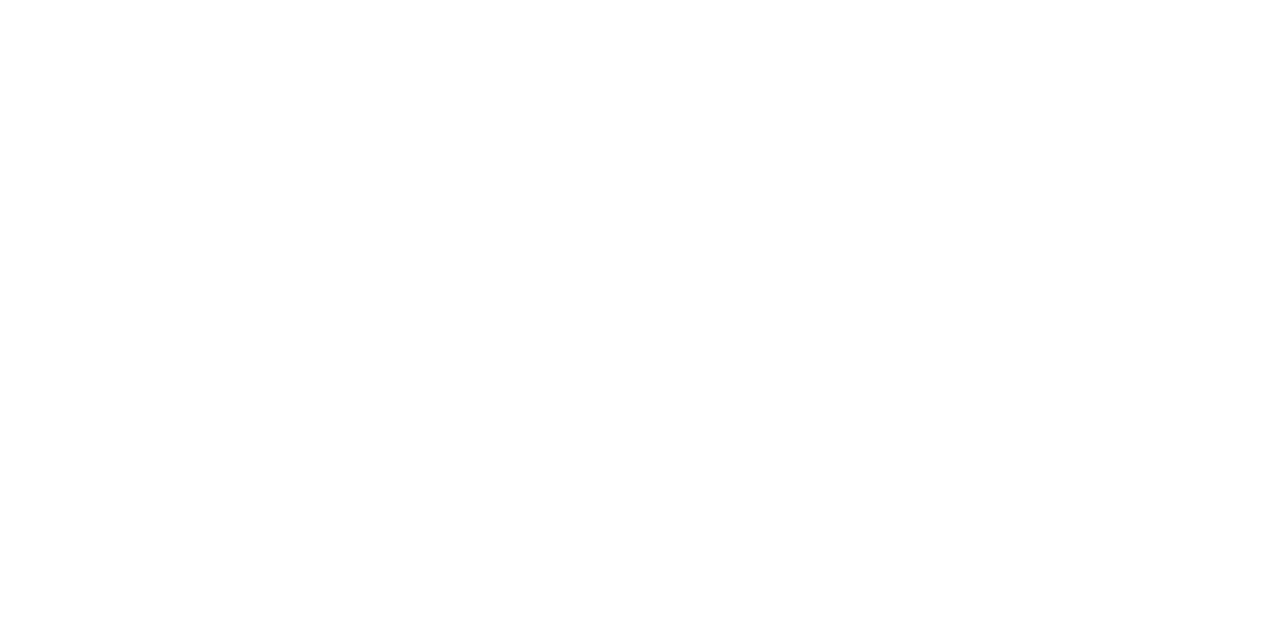
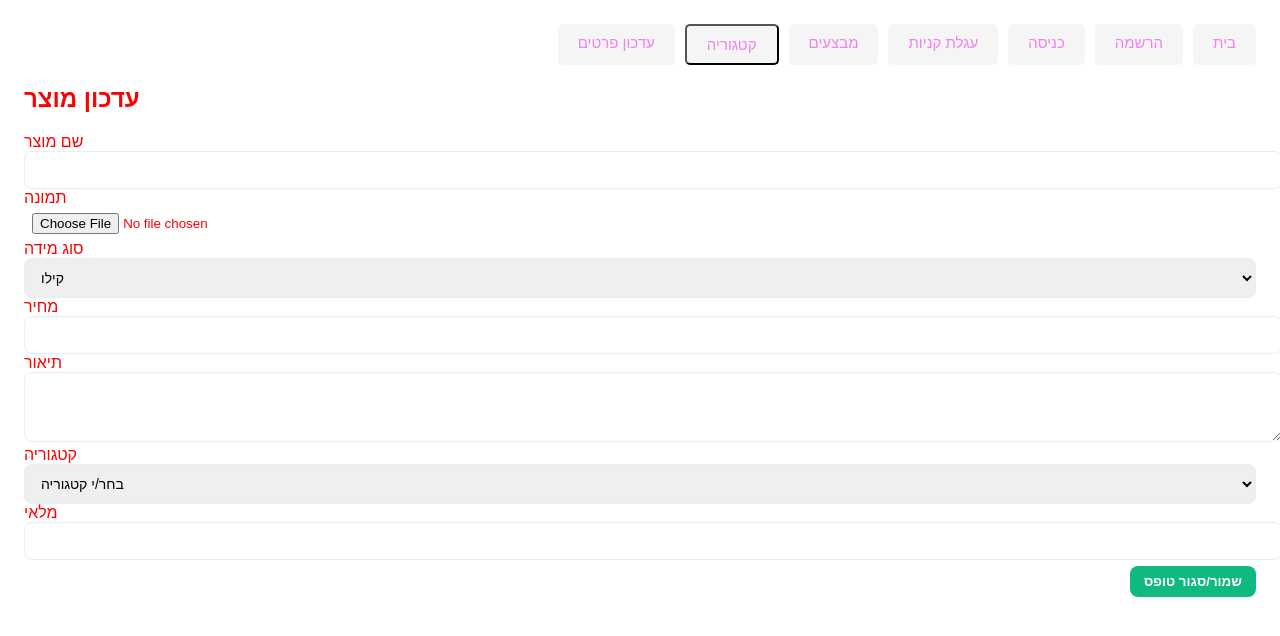
Before and after one commit to gold410/finish-project-server-client, a React (Create React App) app in the folder client/: page /update-product-form in a window 1280 px wide. Before the commit this address had no page. Shown: the top 636 px of the page. Built offline with nearby package versions, Linux system fonts and the light colour scheme.

Commit message:
add update button

```diff
--- a/client/src/App.css
+++ b/client/src/App.css
@@ -59,7 +59,7 @@
     margin-bottom: 10px;
 }
 
-.delete-btn {
+.delete-btn ,.update-btn {
     background-color: #e11d48;
     color: white;
     border: none;
@@ -67,6 +67,7 @@
     border-radius: 5px;
     cursor: pointer;
     transition: background-color 0.2s;
+    margin-right: 8px;
 }
 .add-btn{
         background-color: #e11d48;
--- a/client/src/App.js
+++ b/client/src/App.js
@@ -2,6 +2,7 @@
 import Login from './featuers/auth/login';
 import Register from './featuers/auth/register';
 import AddProductForm from './featuers/product/addProductForm';
+import UpdateProductForm from './featuers/product/updateProductForm';
 import ProductList from './featuers/product/productList'
 import { BrowserRouter as Router ,Route,Routes } from 'react-router-dom';
 import Layout from './commponents/Layout'
@@ -16,6 +17,7 @@
           <Route path='/register' element={<Register/>}/>
           <Route path='/' element={<Login/>}/>
           <Route path='/add-product-form' element={<AddProductForm/>}/>
+          <Route path='/update-product-form' element={<UpdateProductForm/>}/>
           <Route path='/product-list' element={<ProductList/>}/>
         </Route>
       </Routes>
--- a/client/src/app/store.js
+++ b/client/src/app/store.js
@@ -1,4 +1,3 @@
-
 import { configureStore } from "@reduxjs/toolkit";
 import apiSlice from "./apiSlice";
 import authSliceReducer from "../featuers/auth/authSlice";
--- a/client/src/commponents/Navigation.js
+++ b/client/src/commponents/Navigation.js
@@ -24,7 +24,7 @@
         {/* תפריט נפתח */}
         {isOpen && (
           <div style={{ position: "absolute", top: "45px", right: "0", backgroundColor: "#f5f5f5", borderRadius: "5px", zIndex: 1 }}>
-            <NavLink to='/category/Fruits' style={dropdownLinkStyle}>פרות</NavLink>
+            <NavLink to='/category/Fruits' style={dropdownLinkStyle}>פירות</NavLink>
             <NavLink to='/category/Vegetables' style={dropdownLinkStyle}>ירקות</NavLink>
             <NavLink to='/category/Leaves' style={dropdownLinkStyle}>עלים</NavLink>
           </div>
--- a/client/src/featuers/product/productApiSlice.js
+++ b/client/src/featuers/product/productApiSlice.js
@@ -23,8 +23,16 @@
                 body:{id:id}
             }),
             invalidatesTags:["Product"]
+        }),
+        updateProduct:build.mutation({
+           query:({id,formData})=>({
+               url:`api/products/${id}`,
+               method:"PUT",
+               body:formData
+           }),
+           invalidatesTags:["Product"]
         })
     })
 })
 
-export const{useGetProductsQuery, useDeleteProductMutation,useCreateProductMutation}=productApiSlice
+export const{useGetProductsQuery, useDeleteProductMutation,useCreateProductMutation,useUpdateProductMutation}=productApiSlice
--- a/client/src/featuers/product/productList.js
+++ b/client/src/featuers/product/productList.js
@@ -1,13 +1,16 @@
-import { useGetProductsQuery ,useDeleteProductMutation } from "./productApiSlice";
+import { useGetProductsQuery ,useDeleteProductMutation} from "./productApiSlice";
 import "../../App.css";
 import AddProductForm from './addProductForm'
+import UpdateProductForm from "./updateProductForm";
 import { useState } from "react";
 import { useSelector } from "react-redux"
 
 const ProductList = () => {
   const { data: products = [], isLoading, isError, error } = useGetProductsQuery();
   const [deleteProduct]=useDeleteProductMutation()
-  const [showAdd,setShowAdd]=useState(false)//לשנות לFALSE אחרי הבדיקה
+  const [showAdd,setShowAdd]=useState(false)
+  const [showUpdate,setShowUpdate]=useState(false)
+  const [productToUpdate,setProductToUpdate]=useState(null)
   const [quantities,setQuantities]= useState({})
   const user=useSelector(state=>state.auth.user)
 
@@ -19,12 +22,19 @@
   const handDelete=(productItem)=>{
     deleteProduct(productItem._id)
   }
-  const handleAdd=()=>{
-    setShowAdd(true)
+
+  const handleOpenAdd=()=>{setShowAdd(true)}
+  const handleCloseAdd=()=>{setShowAdd(false)}
+
+  const handleOpenUpdate=(product)=>{
+    setProductToUpdate(product)
+    setShowUpdate(true)
   }
-  const handleCloseForm=()=>{
-    setShowAdd(false)
+  const handleCloseUpdate=()=>{
+    setProductToUpdate(null)
+    setShowUpdate(false)
   }
+
   const handleChangeQuantities=(productItem,value,unitType)=>{
     let newValue=value
     if(unitType==="יח'"){
@@ -40,8 +50,9 @@
     console.log("user roles:", user?.roles)
   return (
     <div className="products-wrapper">
-      {user?.roles==="Seller"&&<button className="add-btn" onClick={()=>{handleAdd()}}>Add</button>}
-      {showAdd&&<AddProductForm onClose={handleCloseForm}/>}
+      {user?.roles==="Seller"&&<button className="add-btn" onClick={()=>{handleOpenAdd()}}>Add</button>}
+      {showAdd&&<AddProductForm onClose={handleCloseAdd}/>}
+      {showUpdate&&<UpdateProductForm product={productToUpdate} onClose={handleCloseUpdate}/>}
       <h1 className="products-title">Product List ({products.length})</h1>
       <div className="products-grid">
         {products.map((product) => {
@@ -68,7 +79,12 @@
               </div>
               </div>
               <p>מחיר: {(quentity*product.price).toFixed(2)} ₪({product.unitType === "יח'" ? "יח'" : "קג'"})</p>
-             {user?.roles==="Seller"&&(<button className="delete-btn" onClick={()=>{handDelete(product)}}>Delete</button>)}
+             {user?.roles==="Seller"&&(
+              <>
+              <button className="delete-btn" onClick={()=>{handDelete(product)}}>Delete</button>
+              <button className="update-btn" onClick={()=>{handleOpenUpdate(product)}}>Update</button>
+              </>
+              )}
             </div>
           </div>
           )
--- /dev/null
+++ b/client/src/featuers/product/updateProductForm.js
@@ -0,0 +1,138 @@
+import React, { useState, useEffect } from 'react'
+import { useUpdateProductMutation } from './productApiSlice'
+
+const UpdateProductForm = ({ product, onClose }) => {
+    const [updateProduct] = useUpdateProductMutation()
+    const [form, setForm] = useState({
+        productName: "",
+        image: "",
+        price: "",
+        description: "",
+        kategory: "",
+        inventory: "",
+        unitType: ""
+    })
+
+    useEffect(() => {
+        if (product) {
+            setForm({
+                productName: product.productName || "",
+                image: product.image || "",
+                price: product.price || "",
+                description: product.description || "",
+                kategory: product.kategory || "",
+                inventory: product.inventory || "",
+                unitType: product.unitType || ""
+            })
+        }
+    }, [product])
+
+      const handleChange=(e)=>{
+             const { name, value, type, files } = e.target;
+        setForm((product) => ({
+            ...product,
+            [name]: type === "file" ? files[0] : value
+        }));
+    }
+
+    const handleSubmit = (e) => {
+        console.log(product._id)
+        e.preventDefault()
+
+        const data = new FormData();
+        data.append("productName", form.productName);
+        data.append("image", form.image); // קובץ
+        data.append("price", form.price);
+        data.append("description", form.description);
+        data.append("kategory", form.kategory);
+        data.append("inventory", form.inventory);
+        data.append("unitType", form.unitType);
+
+        updateProduct({id:product._id,formData:data})
+        setForm({
+            productName: "",
+            image: "",
+            price: "",
+            description: "",
+            kategory: "",
+            inventory: "",
+            unitType: ""
+        })
+
+        if (onClose) onClose()
+    }
+    return (
+        <div className='update-product-form'>
+            <form onSubmit={handleSubmit} className="update-product-form" encType="multipart/form-data">
+                <h2 className="form-title">עדכון מוצר</h2>
+
+                <div className="field">
+                    <label htmlFor="productName">שם מוצר</label>
+                    <div className="control"><input id="productName" name="productName" type="text" value={form.productName} onChange={handleChange} /></div>
+                </div>
+
+
+                <div className="field">
+                    <label htmlFor="image">תמונה</label>
+                    <div className="control"><input id="image" name="image" type="file" accept="image/*" onChange={handleChange} /></div>
+                </div>
+
+
+                <div className="field">
+                    <label htmlFor="unitType">סוג מידה</label>
+                    <div className="control">
+                        <select
+                            id="unitType"
+                            name="unitType"
+                            value={form.unitType}
+                            onChange={handleChange}
+                        >
+                            <option value="קג'">קילו</option>
+                            <option value="יח'">יחידה</option>
+                        </select>
+                    </div>
+                </div>
+
+                <div className="field">
+                    <label htmlFor="price">מחיר</label>
+                    <div className="control"><input id="price" name="price" type="number" step="0.01" value={form.price} onChange={handleChange} /></div>
+                </div>
+
+
+                <div className="field">
+                    <label htmlFor="description">תיאור</label>
+                    <div className="control"><textarea id="description" name="description" rows="3" value={form.description} onChange={handleChange}></textarea></div>
+                </div>
+
+
+                <div className="field">
+                    <label htmlFor="kategory">קטגוריה</label>
+                    <div className="control">
+                        <select id="kategory" name="kategory"
+                            value={form.kategory}
+                            onChange={handleChange}
+                        >
+                            <option value="">בחר/י קטגוריה</option>
+                            <option>פרות</option>
+                            <option>ירקות</option>
+                            <option>עלים</option>
+                        </select>
+                    </div>
+                </div>
+
+
+                <div className="field">
+                    <label htmlFor="inventory">מלאי</label>
+                    <div className="control"><input id="inventory" name="inventory" type="number" value={form.inventory} onChange={handleChange} /></div>
+                </div>
+
+
+                <div className="actions">
+                    <button type="submit" className="btn save">שמור/סגור טופס</button>
+                </div>
+            </form>
+        </div>
+    )
+}
+
+export default UpdateProductForm
```
Also changed, not shown: 1 other file (tests, documents, lock files or other folders).
